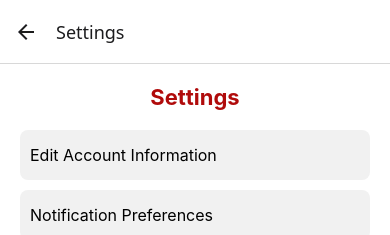
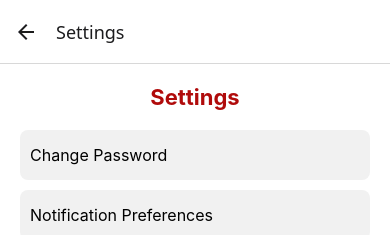
Before and after one commit to karstenenglander/RaveGuardianRevisited, a React Native app: screen /Settings in a window 390 px wide. Shown: the top 235 px of the page. Built offline with nearby package versions, Linux system fonts and the light colour scheme; no server answers.

Commit message:
Update SettingsScreen.js
fixed a typo

```diff
--- a/SettingsScreen.js
+++ b/SettingsScreen.js
@@ -44,7 +44,7 @@ const SettingsScreen = () => {
       <Text style={styles.title}>Settings</Text>
 
       <TouchableOpacity style={styles.optionButton} onPress={() => setShowPasswordModal(true)}>
-        <Text style={styles.optionText}>Edit Account Information</Text>
+        <Text style={styles.optionText}>Change Password</Text>
       </TouchableOpacity>
 
       <TouchableOpacity style={styles.optionButton}>
```
